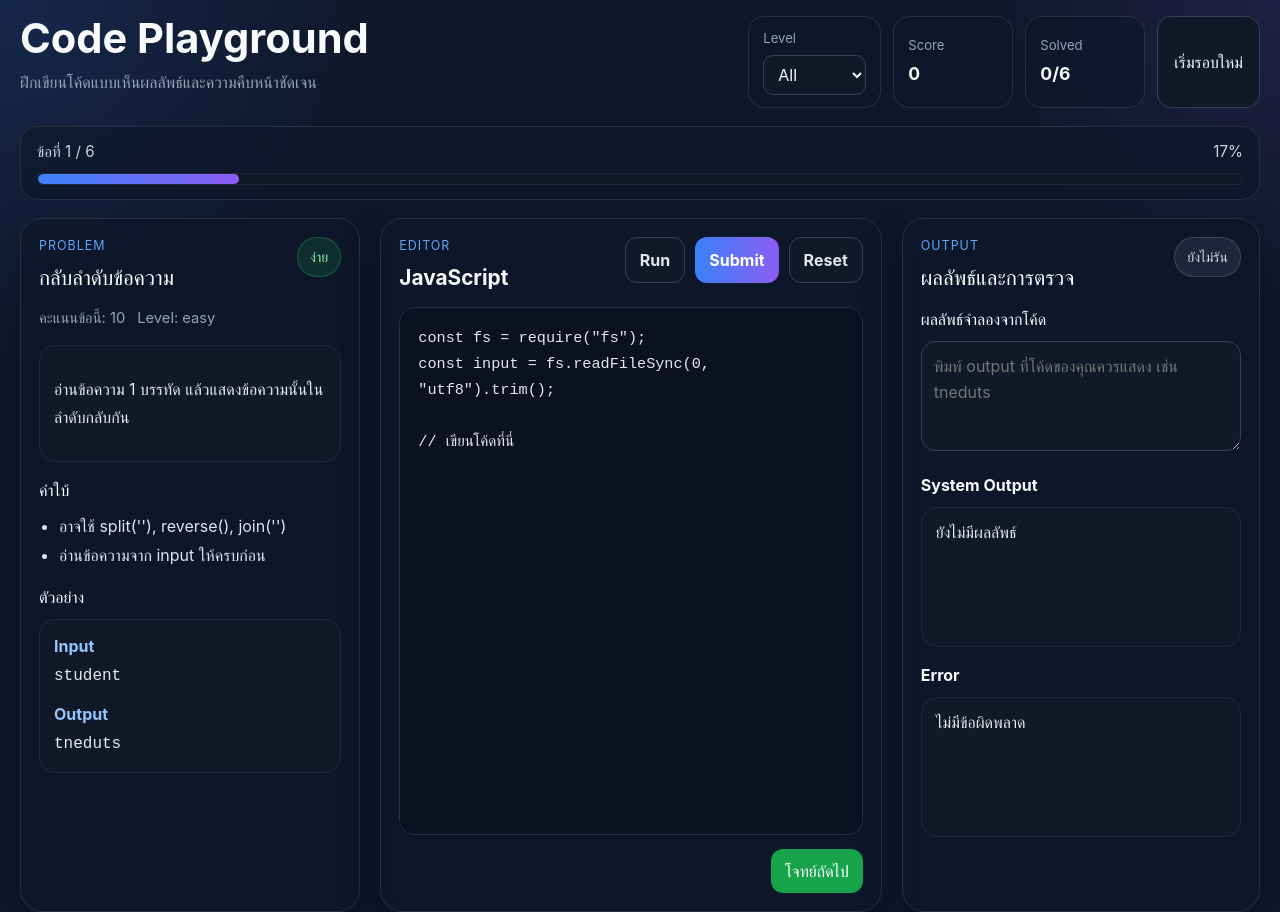
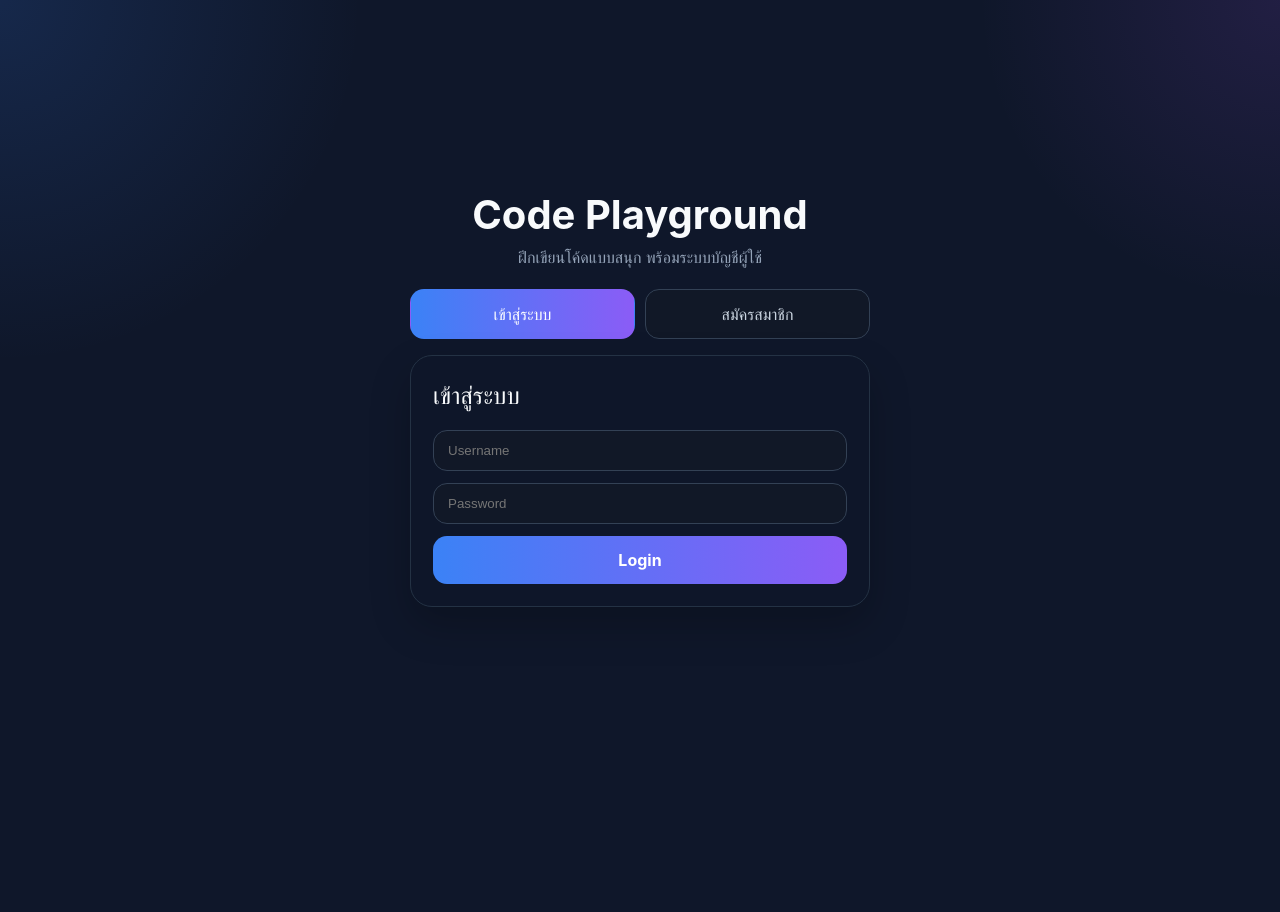
Before and after one commit to PonhoTaRu/code-playground-project, a React (Vite) app in the folder code-playground/: page / in a window 1280 px wide. After the commit the page ends 800 px from the top, so only its background shows below. Built offline with nearby package versions, Linux system fonts and the light colour scheme.

Commit message:
bug fix account

```diff
--- a/code-playground/src/App.css
+++ b/code-playground/src/App.css
@@ -465,3 +465,123 @@ textarea {
     min-height: 420px;
   }
 }
+.auth-page {
+  min-height: 100vh;
+  display: grid;
+  place-items: center;
+  padding: 24px;
+}
+
+.auth-wrapper {
+  width: 100%;
+  max-width: 460px;
+}
+
+.auth-brand {
+  text-align: center;
+  margin-bottom: 20px;
+}
+
+.auth-brand h1 {
+  margin: 0 0 8px;
+  font-size: 2.5rem;
+  color: #f8fafc;
+}
+
+.auth-brand p {
+  margin: 0;
+  color: #94a3b8;
+}
+
+.auth-switch {
+  display: flex;
+  gap: 10px;
+  margin-bottom: 16px;
+}
+
+.auth-tab {
+  flex: 1;
+  border: 1px solid #334155;
+  background: #111827;
+  color: #cbd5e1;
+  border-radius: 14px;
+  padding: 12px 14px;
+  cursor: pointer;
+  font-weight: 700;
+  transition: 0.2s ease;
+}
+
+.auth-tab.active {
+  background: linear-gradient(90deg, #3b82f6, #8b5cf6);
+  color: #ffffff;
+  border-color: transparent;
+}
+
+.auth-card {
+  background: rgba(15, 23, 42, 0.88);
+  border: 1px solid #243244;
+  border-radius: 22px;
+  padding: 22px;
+  box-shadow: 0 18px 40px rgba(0, 0, 0, 0.22);
+  -webkit-backdrop-filter: blur(8px);
+  backdrop-filter: blur(8px);
+}
+
+.auth-card h2 {
+  margin-top: 0;
+  margin-bottom: 16px;
+  color: #f8fafc;
+}
+
+.auth-input {
+  width: 100%;
+  margin-bottom: 12px;
+  padding: 12px 14px;
+  border-radius: 14px;
+  border: 1px solid #334155;
+  background: #111827;
+  color: #f8fafc;
+  outline: none;
+}
+
+.auth-input:focus {
+  border-color: #3b82f6;
+}
+
+.auth-submit-btn {
+  width: 100%;
+  border: none;
+  border-radius: 14px;
+  padding: 12px 16px;
+  cursor: pointer;
+  font-weight: 700;
+  color: white;
+  background: linear-gradient(90deg, #3b82f6, #8b5cf6);
+}
+
+.auth-submit-btn:disabled {
+  opacity: 0.7;
+  cursor: not-allowed;
+}
+
+.auth-message {
+  margin: 4px 0 12px;
+  font-size: 0.95rem;
+}
+
+.auth-message.error {
+  color: #fca5a5;
+}
+
+.auth-message.success {
+  color: #86efac;
+}
+
+.logout-btn {
+  border-color: rgba(239, 68, 68, 0.45);
+  color: #fecaca;
+}
+
+.logout-btn:hover {
+  background: rgba(127, 29, 29, 0.35);
+}
--- a/code-playground/src/App.jsx
+++ b/code-playground/src/App.jsx
@@ -1,5 +1,7 @@
-import { useMemo, useState } from "react";
+import { useEffect, useMemo, useState } from "react";
 import "./App.css";
+import Login from "./pages/Login";
+import Register from "./pages/Register";
 
 const starterCode = `const fs = require("fs");
 const input = fs.readFileSync(0, "utf8").trim();
@@ -115,6 +117,20 @@ function App() {
   const [errorMessage, setErrorMessage] = useState("");
   const [solvedIds, setSolvedIds] = useState([]);
 
+  const [isLoggedIn, setIsLoggedIn] = useState(false);
+  const [authMode, setAuthMode] = useState("login");
+  const [username, setUsername] = useState("");
+
+  useEffect(() => {
+    const token = localStorage.getItem("token");
+    const savedUsername = localStorage.getItem("username");
+
+    if (token) {
+      setIsLoggedIn(true);
+      setUsername(savedUsername || "");
+    }
+  }, []);
+
   const filteredProblems = useMemo(() => {
     if (levelFilter === "all") return problemBank;
     return problemBank.filter((p) => p.level === levelFilter);
@@ -155,11 +171,9 @@ function App() {
     setScore(0);
     setCurrentIndex(0);
     setSolvedIds([]);
-
     setOutput("ยังไม่มีผลลัพธ์");
     setErrorMessage("");
     setStatus("idle");
-
     setCustomOutput("");
 
     const firstProblem =
@@ -243,6 +257,57 @@ function App() {
     resetWorkspaceForProblem(filteredProblems[nextIndex]);
   };
 
+  const handleLoginSuccess = (name) => {
+    setIsLoggedIn(true);
+    setUsername(name || localStorage.getItem("username") || "");
+  };
+
+  const handleRegisterSuccess = () => {
+    setAuthMode("login");
+  };
+
+  const handleLogout = () => {
+    localStorage.removeItem("token");
+    localStorage.removeItem("username");
+    setIsLoggedIn(false);
+    setUsername("");
+    setAuthMode("login");
+  };
+
+  if (!isLoggedIn) {
+    return (
+      <div className="auth-page">
+        <div className="auth-wrapper">
+          <div className="auth-brand">
+            <h1>Code Playground</h1>
+            <p>ฝึกเขียนโค้ดแบบสนุก พร้อมระบบบัญชีผู้ใช้</p>
+          </div>
+
+          <div className="auth-switch">
+            <button
+              className={`auth-tab ${authMode === "login" ? "active" : ""}`}
+              onClick={() => setAuthMode("login")}
+            >
+              เข้าสู่ระบบ
+            </button>
+            <button
+              className={`auth-tab ${authMode === "register" ? "active" : ""}`}
+              onClick={() => setAuthMode("register")}
+            >
+              สมัครสมาชิก
+            </button>
+          </div>
+
+          {authMode === "login" ? (
+            <Login onLogin={handleLoginSuccess} />
+          ) : (
+            <Register onRegisterSuccess={handleRegisterSuccess} />
+          )}
+        </div>
+      </div>
+    );
+  }
+
   if (!currentProblem) {
     return (
       <div className="app-shell empty-state">
@@ -263,6 +328,11 @@ function App() {
         </div>
 
         <div className="topbar-right">
+          <div className="stat-card">
+            <span className="stat-label">User</span>
+            <strong>{username || "ผู้ใช้"}</strong>
+          </div>
+
           <div className="stat-card">
             <span className="stat-label">Level</span>
             <select value={levelFilter} onChange={handleLevelChange}>
@@ -287,6 +357,10 @@ function App() {
 
           <button className="ghost-btn" onClick={handleRestart}>
             เริ่มรอบใหม่
+          </button>
+
+          <button className="ghost-btn logout-btn" onClick={handleLogout}>
+            Logout
           </button>
         </div>
       </header>
--- a/code-playground/src/pages/Login.jsx
+++ b/code-playground/src/pages/Login.jsx
@@ -1,41 +1,85 @@
-import { useState } from 'react';
+import { useState } from "react";
 
 export default function Login({ onLogin }) {
-  const [username, setUsername] = useState('');
-  const [password, setPassword] = useState('');
+  const [username, setUsername] = useState("");
+  const [password, setPassword] = useState("");
+  const [loading, setLoading] = useState(false);
+  const [message, setMessage] = useState("");
 
   const handleLogin = async () => {
-    const res = await fetch('http://localhost:8080/login', {
-      method: 'POST',
-      headers: { 'Content-Type': 'application/json' },
-      body: JSON.stringify({ username, password })
-    });
+    if (!username.trim() || !password.trim()) {
+      setMessage("กรุณากรอก Username และ Password");
+      return;
+    }
 
-    const data = await res.json();
+    try {
+      setLoading(true);
+      setMessage("");
 
-    if (data.token) {
-      localStorage.setItem('token', data.token);
-      onLogin();
-    } else {
-      alert('Login ไม่สำเร็จ');
+      console.log("Sending login:", username);
+
+      const res = await fetch("http://localhost:8080/login", {
+        method: "POST",
+        headers: { "Content-Type": "application/json" },
+        body: JSON.stringify({ username, password }),
+      });
+
+      const data = await res.json();
+
+      console.log("Login response:", data);
+
+      if (!res.ok) {
+        setMessage(data.message || "Login ไม่สำเร็จ");
+        return;
+      }
+
+      if (data.token) {
+        localStorage.setItem("token", data.token);
+        localStorage.setItem("username", username);
+        onLogin?.(username);
+      } else {
+        setMessage("Login ไม่สำเร็จ");
+      }
+    } catch (error) {
+      console.error(error);
+      setMessage("เชื่อมต่อเซิร์ฟเวอร์ไม่สำเร็จ");
+    } finally {
+      setLoading(false);
+    }
+  };
+
+  const handleKeyDown = (e) => {
+    if (e.key === "Enter") {
+      handleLogin();
     }
   };
 
   return (
-    <div>
+    <div className="auth-card">
       <h2>เข้าสู่ระบบ</h2>
+
       <input
+        className="auth-input"
         placeholder="Username"
         value={username}
-        onChange={e => setUsername(e.target.value)}
+        onChange={(e) => setUsername(e.target.value)}
+        onKeyDown={handleKeyDown}
       />
+
       <input
+        className="auth-input"
         type="password"
         placeholder="Password"
         value={password}
-        onChange={e => setPassword(e.target.value)}
+        onChange={(e) => setPassword(e.target.value)}
+        onKeyDown={handleKeyDown}
       />
-      <button onClick={handleLogin}>Login</button>
+
+      {message && <p className="auth-message error">{message}</p>}
+
+      <button className="auth-submit-btn" onClick={handleLogin} disabled={loading}>
+        {loading ? "กำลังเข้าสู่ระบบ..." : "Login"}
+      </button>
     </div>
   );
 }
--- a/code-playground/src/pages/Register.jsx
+++ b/code-playground/src/pages/Register.jsx
@@ -1,35 +1,112 @@
-import { useState } from 'react';
+import { useState } from "react";
 
-export default function Register() {
-  const [username, setUsername] = useState('');
-  const [password, setPassword] = useState('');
+export default function Register({ onRegisterSuccess }) {
+  const [username, setUsername] = useState("");
+  const [password, setPassword] = useState("");
+  const [confirmPassword, setConfirmPassword] = useState("");
+  const [loading, setLoading] = useState(false);
+  const [message, setMessage] = useState("");
+  const [success, setSuccess] = useState(false);
 
   const handleRegister = async () => {
-    const res = await fetch('http://localhost:8080/register', {
-      method: 'POST',
-      headers: { 'Content-Type': 'application/json' },
-      body: JSON.stringify({ username, password })
-    });
+    if (!username.trim() || !password.trim() || !confirmPassword.trim()) {
+      setMessage("กรุณากรอกข้อมูลให้ครบ");
+      setSuccess(false);
+      return;
+    }
 
-    const data = await res.json();
-    alert(data.message);
+    if (password !== confirmPassword) {
+      setMessage("รหัสผ่านไม่ตรงกัน");
+      setSuccess(false);
+      return;
+    }
+
+    try {
+      setLoading(true);
+      setMessage("");
+      setSuccess(false);
+
+      const res = await fetch("http://localhost:8080/register", {
+        method: "POST",
+        headers: { "Content-Type": "application/json" },
+        body: JSON.stringify({ username, password }),
+      });
+
+      const data = await res.json();
+
+      if (!res.ok) {
+        setMessage(data.message || "สมัครสมาชิกไม่สำเร็จ");
+        setSuccess(false);
+        return;
+      }
+
+      setMessage(data.message || "สมัครสมาชิกสำเร็จ");
+      setSuccess(true);
+      setUsername("");
+      setPassword("");
+      setConfirmPassword("");
+
+      setTimeout(() => {
+        onRegisterSuccess?.();
+      }, 800);
+    } catch (error) {
+      console.error(error);
+      setMessage("เชื่อมต่อเซิร์ฟเวอร์ไม่สำเร็จ");
+      setSuccess(false);
+    } finally {
+      setLoading(false);
+    }
+  };
+
+  const handleKeyDown = (e) => {
+    if (e.key === "Enter") {
+      handleRegister();
+    }
   };
 
   return (
-    <div>
+    <div className="auth-card">
       <h2>สมัครสมาชิก</h2>
+
       <input
+        className="auth-input"
         placeholder="Username"
         value={username}
-        onChange={e => setUsername(e.target.value)}
+        onChange={(e) => setUsername(e.target.value)}
+        onKeyDown={handleKeyDown}
       />
+
       <input
+        className="auth-input"
         type="password"
         placeholder="Password"
         value={password}
-        onChange={e => setPassword(e.target.value)}
+        onChange={(e) => setPassword(e.target.value)}
+        onKeyDown={handleKeyDown}
       />
-      <button onClick={handleRegister}>Register</button>
+
+      <input
+        className="auth-input"
+        type="password"
+        placeholder="Confirm Password"
+        value={confirmPassword}
+        onChange={(e) => setConfirmPassword(e.target.value)}
+        onKeyDown={handleKeyDown}
+      />
+
+      {message && (
+        <p className={`auth-message ${success ? "success" : "error"}`}>
+          {message}
+        </p>
+      )}
+
+      <button
+        className="auth-submit-btn"
+        onClick={handleRegister}
+        disabled={loading}
+      >
+        {loading ? "กำลังสมัคร..." : "Register"}
+      </button>
     </div>
   );
 }
```
Also changed, not shown: 1 other file (tests, documents, lock files or other folders). Lines whose indentation alone changed are shown as unchanged.
